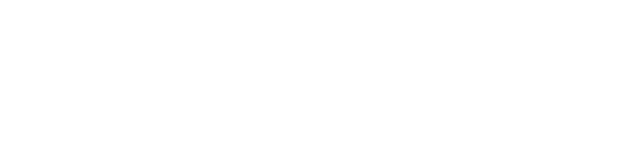
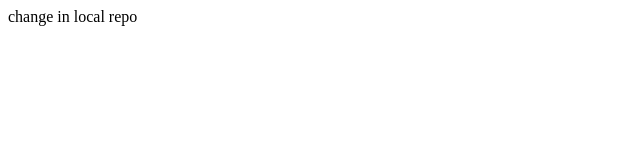
Before and after one commit to manik98/asses1, a plain HTML site: page index.html in a window 1280 px wide. Shown: the whole page, without its empty margins (0-640 px from the left). Drawn offline with Linux system fonts and the light colour scheme.

Commit message:
local change

```diff
--- a/index.html
+++ b/index.html
@@ -2,5 +2,6 @@
   <head>
   </head>
   <body>
+    change in local repo
   </body>
 </html>
```
